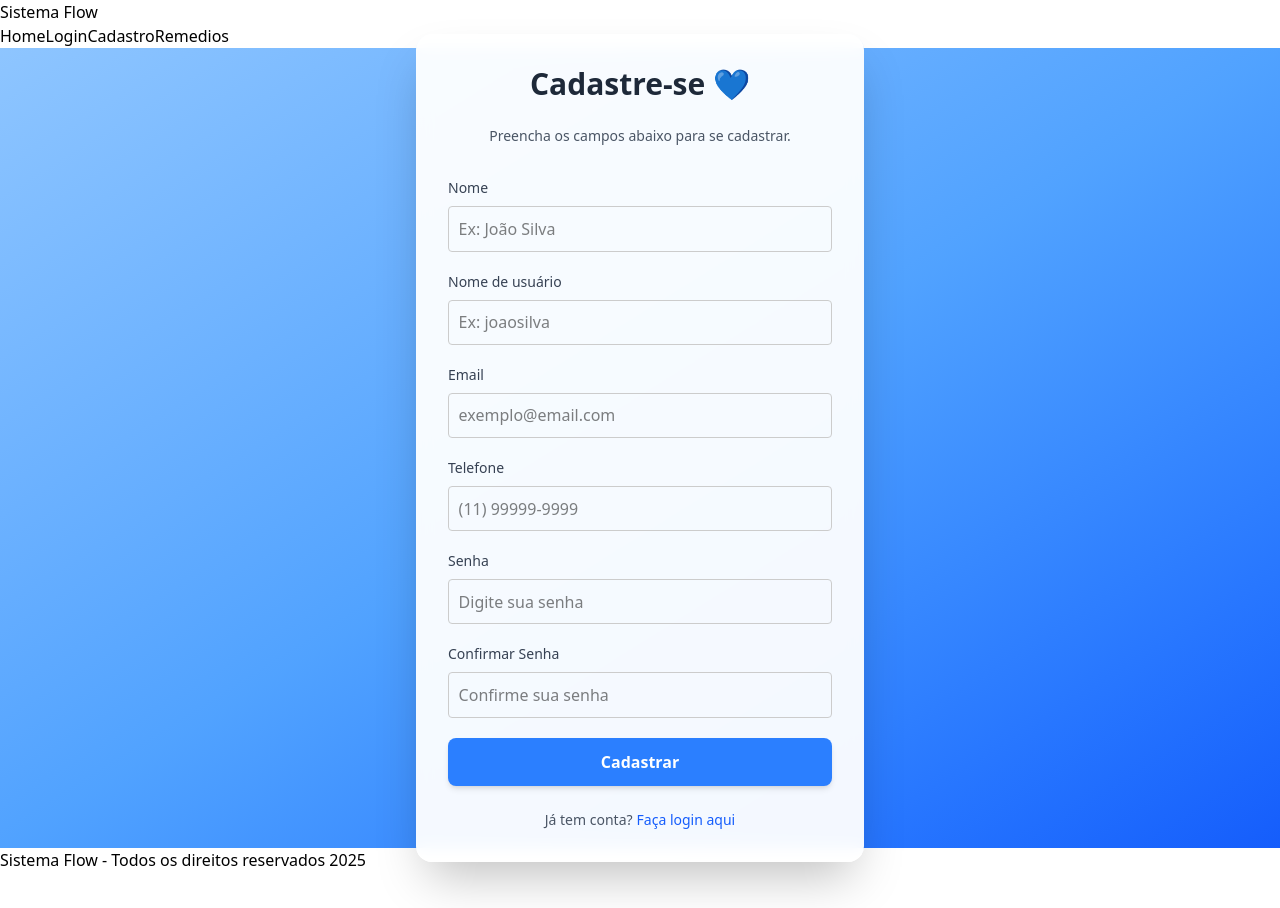
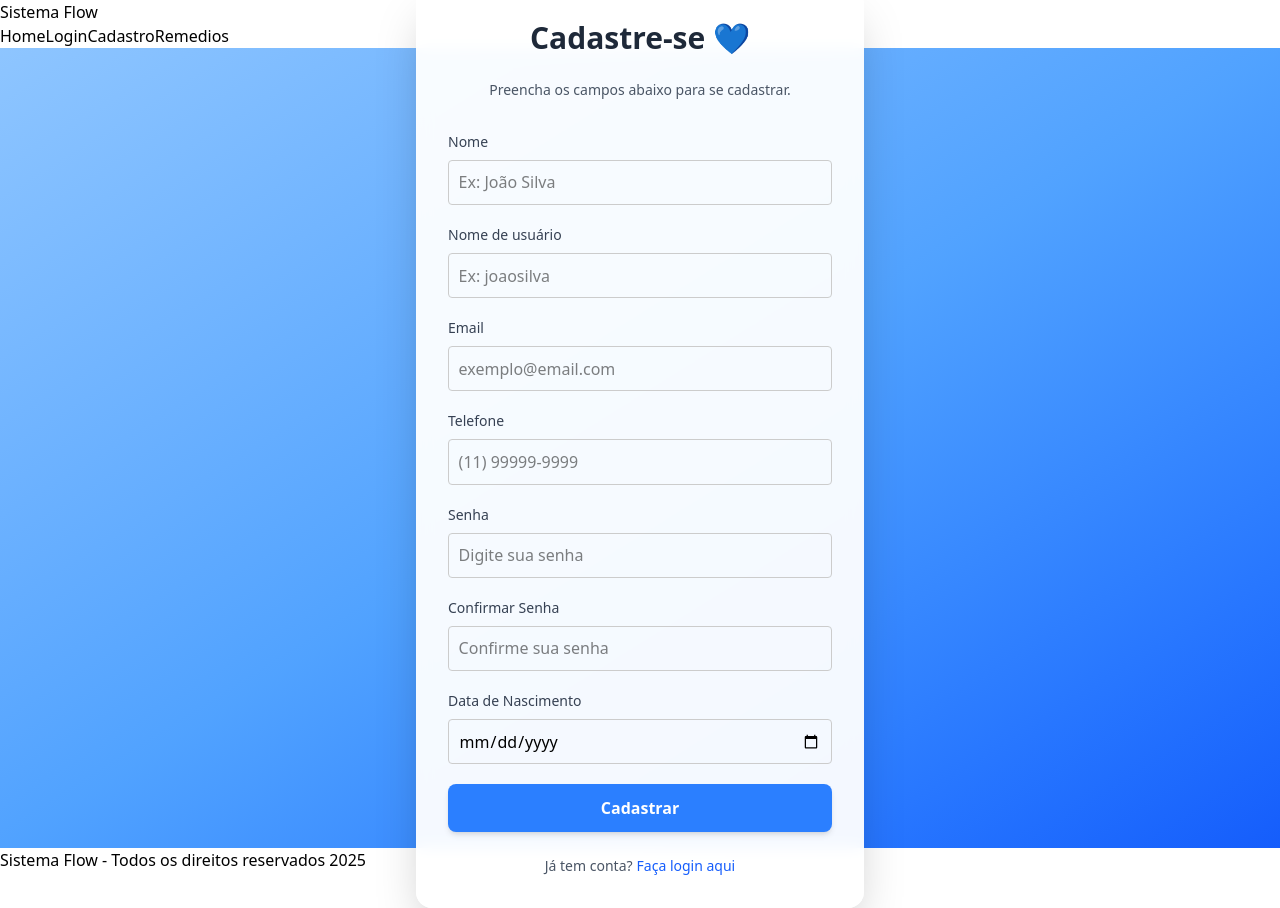
Before and after one commit to 1TDSPH-25/sistema-flow, a React (Vite) app: page /cadastro in a window 1280 px wide. Before the commit the page ends 872 px from the top, so only its background shows below. Built offline with nearby package versions, Linux system fonts and the light colour scheme.

Commit message:
feat: adicionar campo de data de nascimento com validacao de idade

```diff
--- a/src/routes/Cadastro/index.tsx
+++ b/src/routes/Cadastro/index.tsx
@@ -121,6 +121,25 @@ export default function PaginaCadastro() {
             />
             {errors.confirmarSenha && <p className="text-red-500 text-sm mt-1">{String(errors.confirmarSenha.message)}</p>}
           </div>
+
+          {/* Data de Nascimento */}
+          <div>
+            <label className="block text-sm font-medium mb-2 text-gray-700">Data de Nascimento</label>
+            <input
+              type="date"
+              {...register("dataNascimento", {
+                required: "Data de nascimento é obrigatória",
+                validate: (value) => {
+                  const today = new Date()
+                  const birthDate = new Date(value)
+                  const age = today.getFullYear() - birthDate.getFullYear()
+                  return age >= 18 || "Você deve ter pelo menos 18 anos"
+                }
+              })}
+              className="w-full p-3 border border-gray-300 rounded-lg focus:outline-none focus:ring-2 focus:ring-blue-400 focus:border-transparent transition"
+            />
+            {errors.dataNascimento && <p className="text-red-500 text-sm mt-1">{String(errors.dataNascimento.message)}</p>}
+          </div>
           {/* Botão */}
           <button
             type="submit"
```
